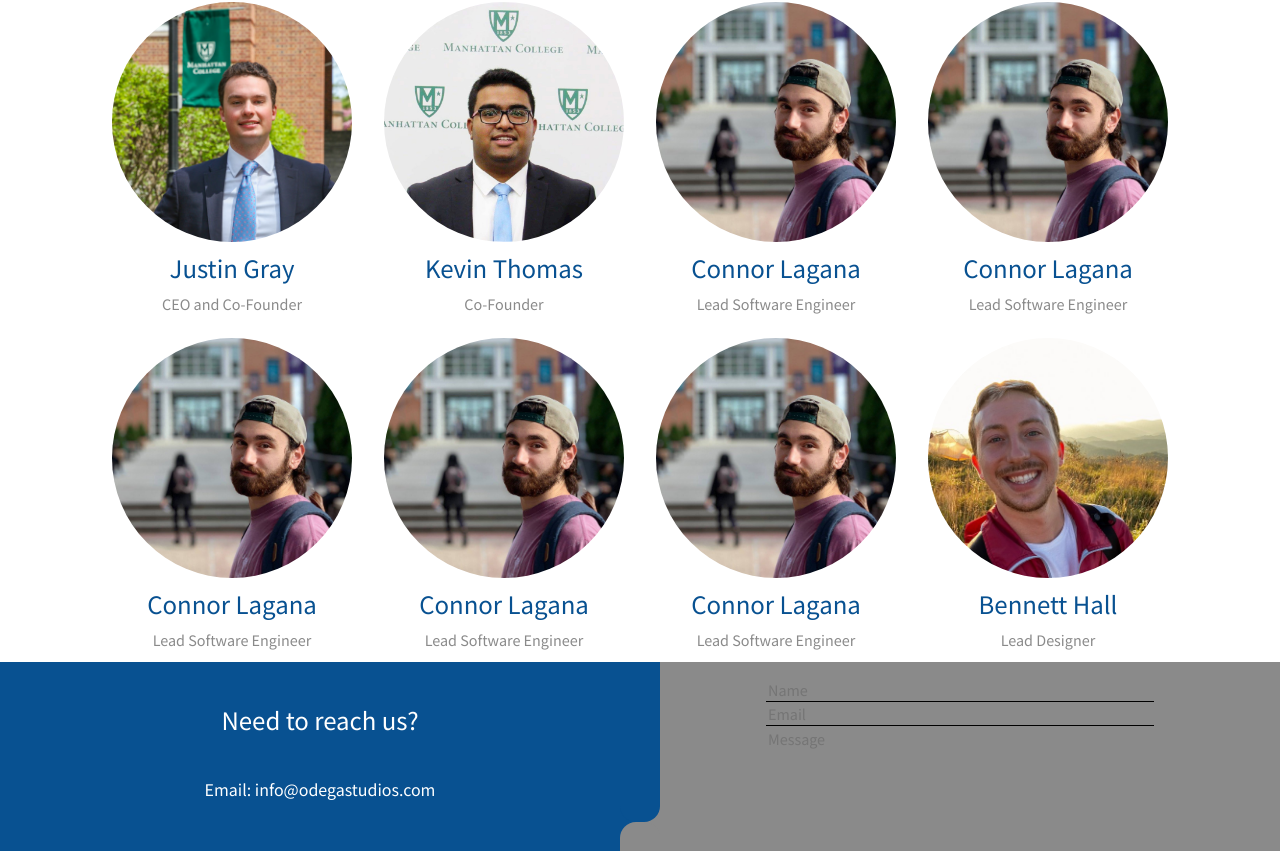
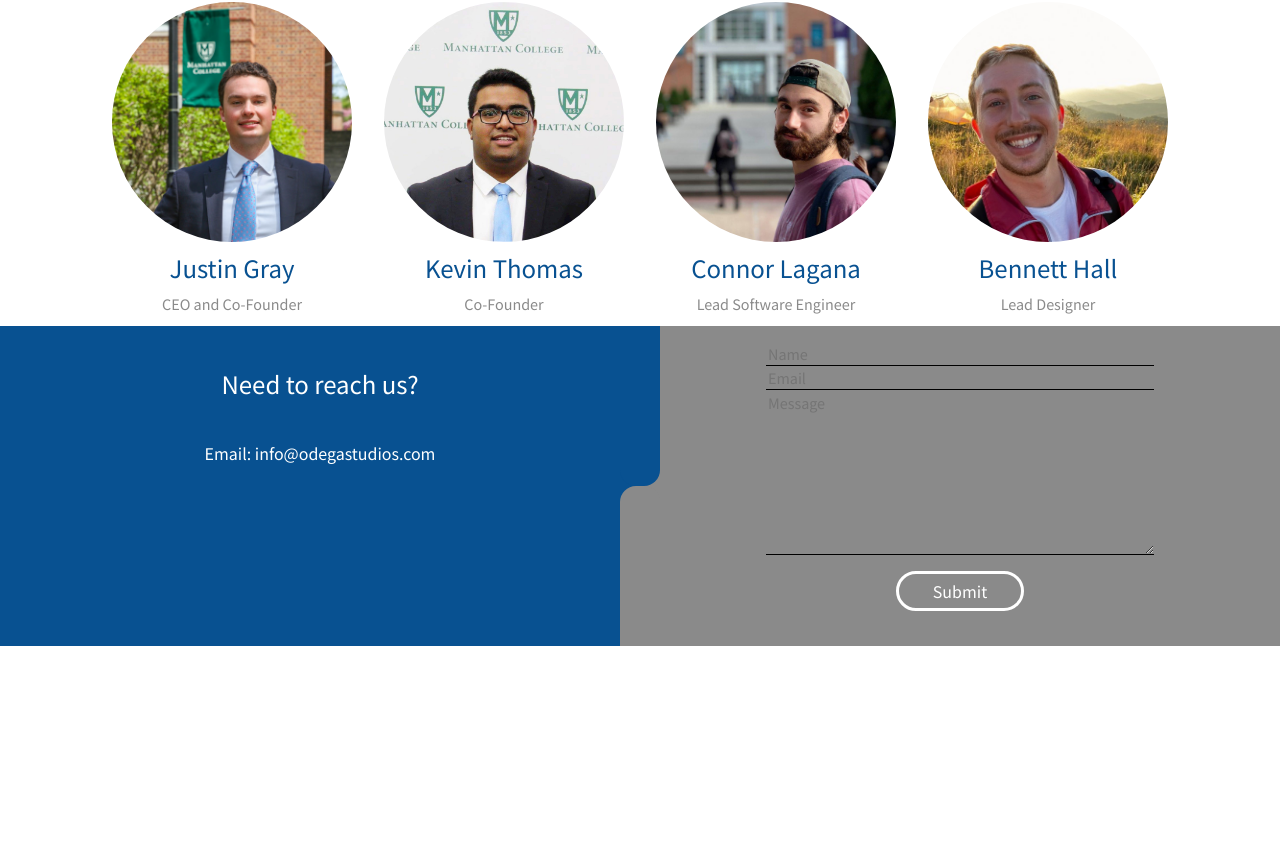
Before and after one commit to connorlagana/Odega, a React (Create React App) app: page / in a window 1280 px wide. Shown: the part 1372-2223 px from the top of the page. After the commit the page ends 2018 px from the top, so only its background shows below. Built offline with nearby package versions, Linux system fonts and the light colour scheme.

Commit message:
everything

```diff
--- a/src/components/main/MeetTheTeam.js
+++ b/src/components/main/MeetTheTeam.js
@@ -20,26 +20,6 @@ class MeetTheTeam extends Component {
           name: "Kevin Thomas",
           job: "Co-Founder",
           picture: kevinPic
-        },
-        {
-          name: "Connor Lagana",
-          job: "Lead Software Engineer",
-          picture: connorPic
-        },
-        {
-          name: "Connor Lagana",
-          job: "Lead Software Engineer",
-          picture: connorPic
-        },
-        {
-          name: "Connor Lagana",
-          job: "Lead Software Engineer",
-          picture: connorPic
-        },
-        {
-          name: "Connor Lagana",
-          job: "Lead Software Engineer",
-          picture: connorPic
         },
         {
           name: "Connor Lagana",
```
